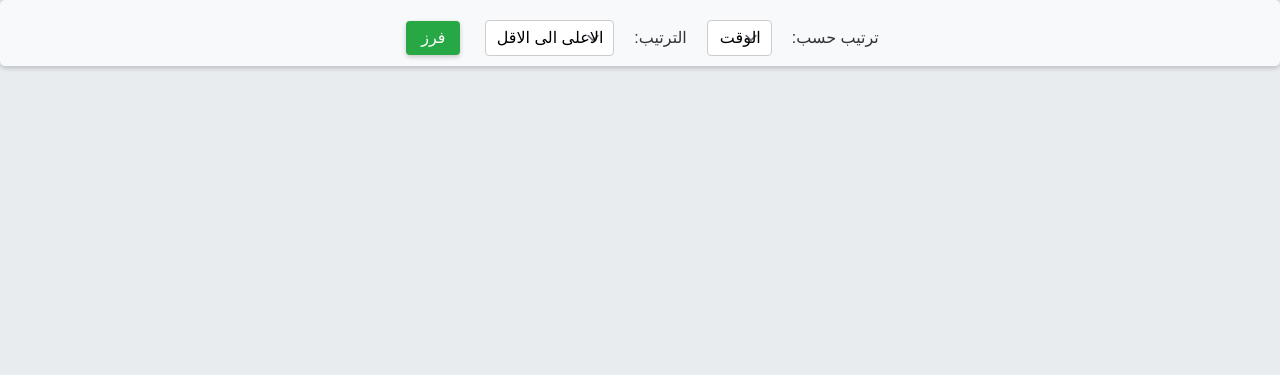
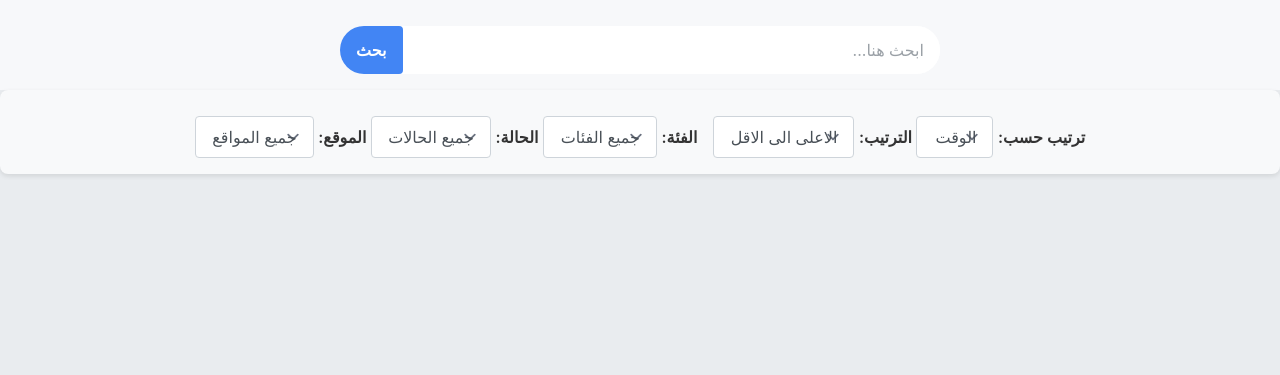
Before and after one commit to KAbaalkhail/Online-Auction, a Flask app: page /auctions in a window 1280 px wide. Shown: the part 96-471 px from the top of the page. Run offline with Flask 2, Linux system fonts and the light colour scheme; data that the repository does not hold is empty; some libraries are stand-ins or nearby versions; some web fonts are replaced.

Commit message:
add search bar in /auction add more sorting options in /auction

```diff
--- a/src/flask-website/app.py
+++ b/src/flask-website/app.py
@@ -201,13 +201,17 @@ seller_locations = ['الرياض', 'القصيم', 'الشرقية']
 
 @app.route('/auctions')
 def auction_listing():
-
     timezone = pytz.timezone('Asia/Riyadh')
     now = datetime.now(timezone)
-    items = Item.query.filter(Item.time_end > now).all()
+    search_query = request.args.get('search', '')  # Get the search term from the request
+
+    # Filter items by the search term if provided, otherwise get all items ending after now
+    if search_query:
+        items = Item.query.filter(Item.time_end > now, Item.name.ilike(f'%{search_query}%')).all()
+    else:
+        items = Item.query.filter(Item.time_end > now).all()
 
     formatted_items = []
-    # Format the fetched items into dictionaries
     for item in items:
         formatted_item = {
             'id': item.id,
@@ -222,34 +226,30 @@ def auction_listing():
         }
         formatted_items.append(formatted_item)
 
-    # Calculate time left for each item
     for item in formatted_items:
         end_time = timezone.localize(datetime.strptime(item['time_end'], '%Y-%m-%d %H:%M:%S'))
         time_left = end_time - now
         if time_left.total_seconds() > 0:
-            # If time_left is positive, calculate and format the time left string
             days = time_left.days
             hours, remainder = divmod(time_left.seconds, 3600)
             minutes, seconds = divmod(remainder, 60)
             item['time_left'] = f"{days} days {hours} hours {minutes} minutes {seconds} seconds"
         else:
-            # If time_left is non-positive, set the time_left string to "Auction Ended"
             item['time_left'] = "Auction Ended"
         item['end_time_iso'] = end_time.isoformat()
 
     # Get sorting parameters from the request
-    sort_by = request.args.get('sort_by', 'time')  # Default sort by time
-    sort_order = request.args.get('sort_order', 'asc')  # Default sort order
+    sort_by = request.args.get('sort_by', 'time')
+    sort_order = request.args.get('sort_order', 'asc')
 
     if sort_by == 'price':
         sorted_items = sorted(formatted_items, key=lambda x: x['start_bid'], reverse=(sort_order == 'desc'))
     elif sort_by == 'location':
         sorted_items = sorted(formatted_items, key=lambda x: x['location'], reverse=(sort_order == 'desc'))
-    elif sort_by == 'time':
+    else:  # Default to sorting by time
         sorted_items = sorted(formatted_items, key=lambda x: x['end_time_iso'], reverse=(sort_order == 'desc'))
 
-    # Render the template with the fetched and sorted items
-    return render_template('auction.html', categories=item_categories, items=sorted_items)
+    return render_template('auction.html', items=sorted_items)
 
 
 # Item details route
--- a/src/flask-website/static/css/style.css
+++ b/src/flask-website/static/css/style.css
@@ -203,74 +203,7 @@ body, html {
 
 
 
-.sorting-bar {
-    display: flex; /* Use flexbox for layout */
-    align-items: center; /* Vertically center align items */
-    justify-content: center; /* Horizontally center the content */
-    background-color: #f8f9fa; /* Light background for the sorting bar */
-    padding: 10px; /* Padding around the content */
-    border-radius: 5px; /* Rounded corners for the bar */
-    margin-bottom: 20px; /* Space below the bar */
-    box-shadow: 0 2px 5px rgba(0, 0, 0, 0.2); /* Subtle shadow for depth */
-    font-family: 'Arial', sans-serif; /* Optional: set the font */
-}
 
-.sort-form label, .sort-form select, .sort-form button {
-    margin-left: 5px;
-    margin-right: 5px;
-    /* Additional styling as needed */
-}
-
-.sort-form, .auction-details {
-    direction: rtl; /* Right to left layout */
-    text-align: right; /* Align text to the right */
-}
-
-/* You can add more specific styles to any other text elements that need RTL */
-.time-left, .auction-details h3, .auction-details p {
-    direction: rtl; /* Right to left layout */
-    text-align: right; /* Align text to the right */
-}
-
-.sort-form {
-    display: flex; /* Use flexbox for layout */
-    align-items: center; /* Center align form items */
-    gap: 15px; /* Space between form items */
-}
-
-.sort-form label {
-    margin: 0; /* Reset margin for labels */
-    font-size: 1rem; /* Set font size for labels */
-    color: #333; /* Set font color for labels */
-}
-
-.sort-form select {
-    padding: 5px 10px; /* Padding inside the dropdown */
-    border: 1px solid #ccc; /* Subtle border for the dropdown */
-    border-radius: 4px; /* Rounded corners for the dropdown */
-    font-size: 1rem; /* Set font size for select */
-}
-
-.sort-form button {
-    padding: 5px 15px; /* Padding for button */
-    background-color: #28a745; /* Green background for the button */
-    color: white; /* White text for the button */
-    border: none; /* Remove border */
-    border-radius: 4px; /* Rounded corners for the button */
-    cursor: pointer; /* Pointer cursor on hover */
-    font-size: 1rem; /* Set font size for button */
-    box-shadow: 0 2px 5px rgba(0, 0, 0, 0.2); /* Subtle shadow for depth */
-    transition: background-color 0.2s; /* Transition for hover effect */
-}
-
-.sort-form button:hover {
-    background-color: #218838; /* Darken button on hover */
-}
-
-body.rtl-page, .rtl-page .sort-form {
-    direction: rtl !important; /* Right to left layout */
-    text-align: right !important; /* Align text to the right */
-}
 
 
 
@@ -531,3 +464,125 @@ body.rtl-page, .rtl-page .sort-form {
     text-decoration: underline; /* Underline on hover for better user experience */
     color: #365899; /* Darker blue on hover to indicate clickable */
 }
+
+
+
+/* Search Bar Styles for RTL */
+.search-bar {
+  display: flex;
+  justify-content: center;
+  padding: 1rem;
+  background: #f7f8fa;
+  direction: rtl;
+}
+
+.search-form {
+  display: flex;
+  width: 100%;
+  max-width: 600px;
+  background: white;
+  border-radius: 9999px; /* Pill shape */
+  overflow: hidden;
+}
+
+.search-form input[type="text"] {
+  flex-grow: 1;
+  padding: 0.5rem 1rem;
+  border: none; /* Remove the border */
+  outline: none; /* Remove the focus outline */
+  font-size: 1rem;
+}
+
+.search-form input[type="text"]::placeholder {
+  color: #9aa0a6;
+}
+
+.search-form input[type="text"]:focus {
+  outline: none; /* Removes the default focus outline */
+  border-color: #4285f4; /* Adds a border color that indicates focus */
+  box-shadow: inset 0 1px 2px rgba(0,0,0,0.1); /* Adds an inner shadow for depth */
+}
+
+.search-form button {
+  padding: 0.75rem 1rem;
+  background-color: #4285f4;
+  color: white;
+  text-transform: uppercase;
+  font-weight: bold;
+  border: none;
+  cursor: pointer;
+  transition: background-color 0.3s ease;
+}
+
+.search-form button:hover,
+.search-form button:focus {
+  background-color: #357ae8;
+}
+
+/* Responsive adjustments for smaller screens */
+@media (max-width: 768px) {
+  .search-bar {
+    padding: 0.5rem;
+  }
+
+  .search-form {
+    width: 90%;
+  }
+
+  .search-form input[type="text"],
+  .search-form button {
+    border-radius: 0; /* Resets border-radius for a full-width appearance on mobile */
+  }
+}
+
+
+.sorting-bar {
+  background-color: #f8f9fa;
+  padding: 1rem;
+  text-align: center;
+  direction: rtl;
+  border-radius: 8px;
+  box-shadow: 0 2px 5px rgba(0, 0, 0, 0.1);
+  margin-bottom: 2rem;
+}
+
+.sort-form {
+  display: inline-flex;
+  align-items: center;
+  gap: 1rem;
+}
+
+.sort-form label {
+  font-weight: 600;
+  color: #333;
+  margin: 0;
+}
+
+.sort-form .form-control {
+  padding: 0.5rem 1rem;
+  border-radius: 4px;
+  border: 1px solid #ced4da;
+  background-color: #fff;
+  font-size: 1rem;
+  color: #495057;
+}
+
+.sort-form .form-control:focus {
+  border-color: #80bdff;
+  outline: 0;
+  box-shadow: 0 0 0 0.2rem rgba(0, 123, 255, 0.25);
+}
+
+/* Styling for options inside select */
+.sort-form option {
+  padding: 0.5rem;
+}
+
+/* Responsive adjustments */
+@media (max-width: 768px) {
+  .sort-form {
+    display: grid;
+    grid-template-columns: auto auto;
+    gap: 0.5rem;
+  }
+}
--- a/src/flask-website/templates/auction.html
+++ b/src/flask-website/templates/auction.html
@@ -7,27 +7,63 @@
 {% endblock %}
 
 {% block body %}
-
-<!-- Sorting Bar -->
-<div class="sorting-bar">
-    <form action="{{ url_for('auction_listing') }}" method="get" class="sort-form">
-        <label for="sort_by">ترتيب حسب:</label>
-        <select name="sort_by" id="sort_by" class="form-control">
-            <option value="time">الوقت</option>
-            <option value="price">السعر</option>
-            <option value="location">الموقع</option>
-        </select>
-        <label for="sort_order">الترتيب:</label>
-        <select name="sort_order" id="sort_order" class="form-control">
-            <option value="asc">الاعلى الى الاقل</option>
-            <option value="desc">الاقل الى الاعلى</option>
-        </select>
-        <button type="submit" class="btn btn-primary">فرز</button>
+<!-- Search Bar -->
+<div class="search-bar">
+    <form action="{{ url_for('auction_listing') }}" method="get" class="search-form">
+        <input type="text" name="search" id="search" placeholder="ابحث هنا..." class="form-control">
+        <button type="submit" class="btn btn-primary">بحث</button>
     </form>
 </div>
 
+<!-- Enhanced Sorting Bar with Category, Condition, and Location -->
+<div class="sorting-bar">
+    <form action="{{ url_for('auction_listing') }}" method="get" class="sort-form" id="sort-form">
+        <div class="sort-section">
+            <label for="sort_by">ترتيب حسب:</label>
+            <select name="sort_by" id="sort_by" class="form-control">
+                <option value="time" {% if request.args.sort_by == 'time' %}selected{% endif %}>الوقت</option>
+                <option value="price" {% if request.args.sort_by == 'price' %}selected{% endif %}>السعر</option>
+                <option value="location" {% if request.args.sort_by == 'location' %}selected{% endif %}>الموقع</option>
+            </select>
+
+            <label for="sort_order">الترتيب:</label>
+            <select name="sort_order" id="sort_order" class="form-control">
+                <option value="asc" {% if request.args.sort_order == 'asc' %}selected{% endif %}>الاعلى الى الاقل</option>
+                <option value="desc" {% if request.args.sort_order == 'desc' %}selected{% endif %}>الاقل الى الاعلى</option>
+            </select>
+        </div>
+
+        <div class="filter-section">
+            <label for="category">الفئة:</label>
+            <select name="category" id="category" class="form-control">
+                <option value="">جميع الفئات</option>
+                {% for category in item_categories %}
+                <option value="{{ category }}">{{ category }}</option>
+                {% endfor %}
+            </select>
+
+            <label for="condition">الحالة:</label>
+            <select name="condition" id="condition" class="form-control">
+                <option value="">جميع الحالات</option>
+                {% for condition in item_conditions %}
+                <option value="{{ condition }}">{{ condition }}</option>
+                {% endfor %}
+            </select>
+
+            <label for="location">الموقع:</label>
+            <select name="location" id="location" class="form-control">
+                <option value="">جميع المواقع</option>
+                {% for location in seller_locations %}
+                <option value="{{ location }}">{{ location }}</option>
+                {% endfor %}
+            </select>
+        </div>
+
+    </form>
+</div>
+
+
 <div class="main-item">
-    <!-- العناصر المدرجة حسب الوقت المتبقي -->
     {% for item in items %}
     <div class="auction-item" data-end-time="{{ item.end_time_iso }}">
         <img src="{{ item.img }}" alt="{{ item.name }}" class="img-item">
@@ -38,8 +74,6 @@
             <p>الفئة: {{ item.category }}</p>
             <p>الحالة: {{ item.condition }}</p>
             <p>الموقع: {{ item.location }}</p>
-                <!-- Add the Bid button -->
-                <!-- Add the Bid form -->
             <form action="{{ url_for('place_bid', item_id=item.id) }}" method="post">
                 <input type="number" name="bid_amount" placeholder="حط كم بتزود" required>
                 <button type="submit">مزايدة</button>
@@ -48,7 +82,6 @@
         </div>
     </div>
     {% endfor %}
-    </div>
 </div>
 {% endblock %}
 {% block extra_scripts %}
@@ -95,5 +128,24 @@ document.addEventListener('DOMContentLoaded', function() {
     // Update auction times every second
     setInterval(updateAuctionTimes, 1000);
 });
+
+
+document.addEventListener('DOMContentLoaded', function() {
+    // Get the sort form and select elements
+    var sortForm = document.getElementById('sort-form');
+    var sortBySelect = document.getElementById('sort_by');
+    var sortOrderSelect = document.getElementById('sort_order');
+
+    // Function to submit the form
+    function submitForm() {
+        sortForm.submit();
+    }
+
+    // Add change event listeners to the select elements
+    sortBySelect.addEventListener('change', submitForm);
+    sortOrderSelect.addEventListener('change', submitForm);
+});
+
+
 </script>
 {% endblock %}
```
Lines whose indentation alone changed are shown as unchanged.
